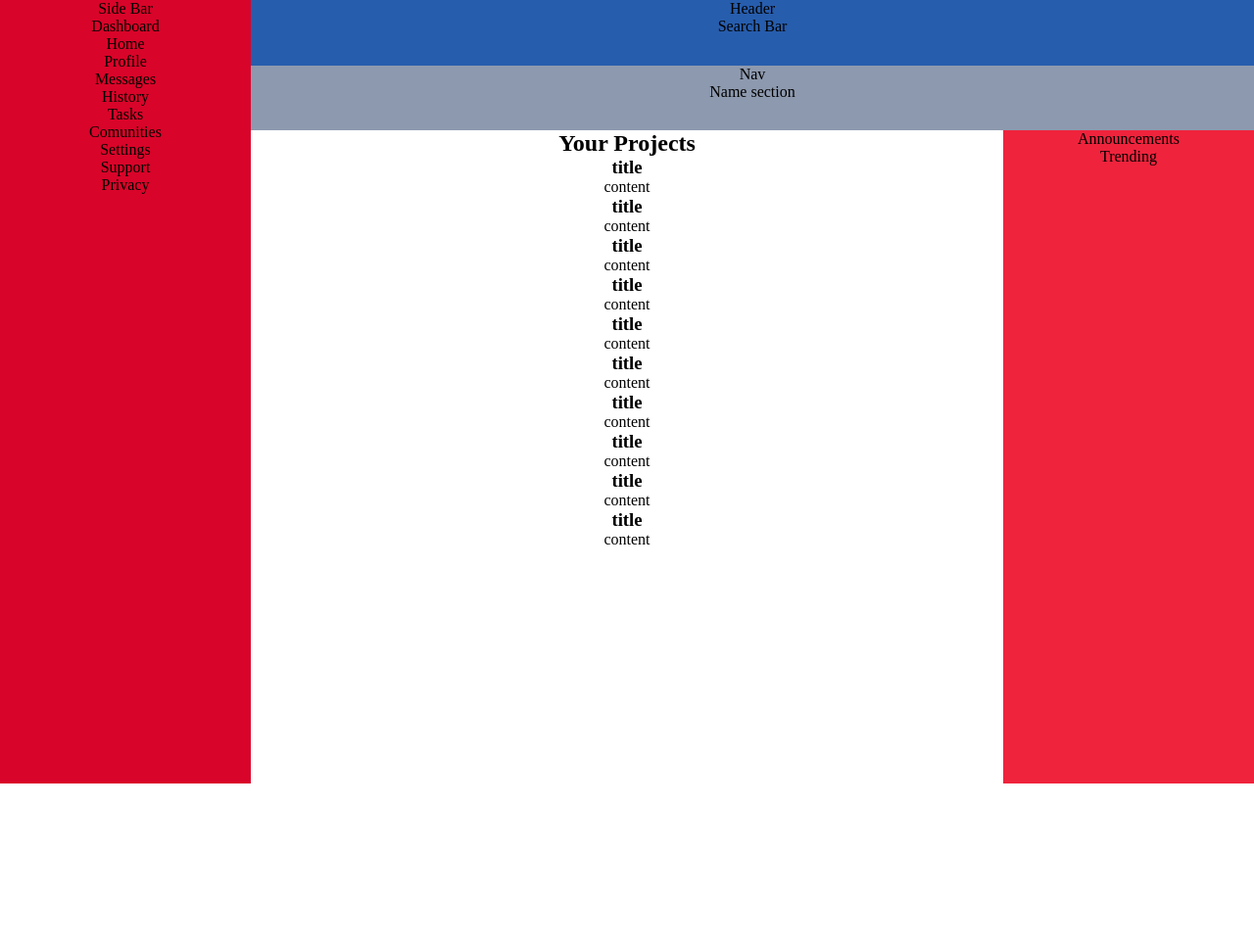
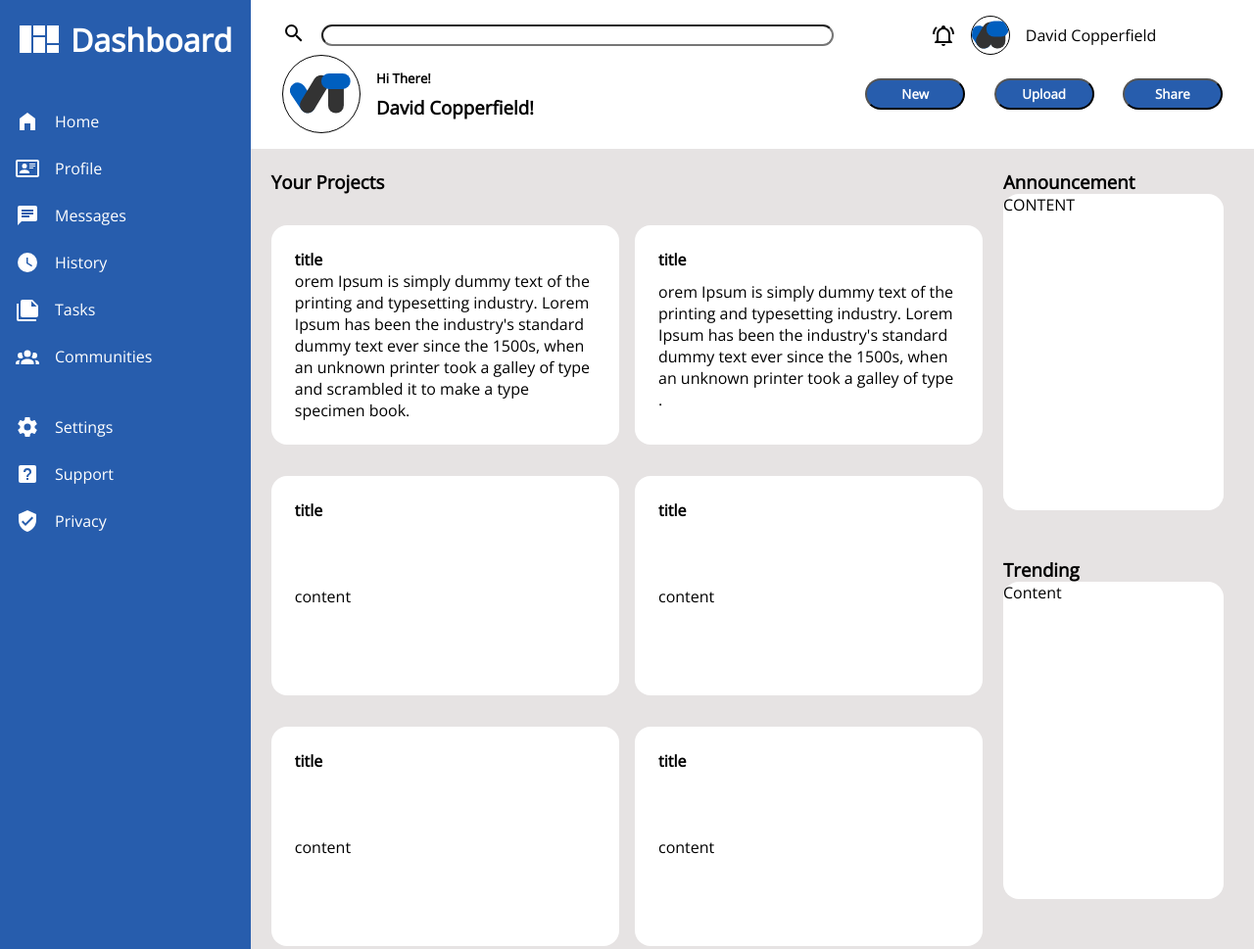
Before and after one commit to ng9891/my-odin-project, a plain HTML site: page js_fullstack/admin_dashboard_page/index.html in a window 1280 px wide. Shown: the top 969 px of the page at 98% size. Before the commit the page ends 800 px from the top, so only its background shows below. Drawn offline with nearby package versions, Linux system fonts and the light colour scheme.

Commit message:
Add initial design without content

```diff
--- a/js_fullstack/admin_dashboard_page/index.html
+++ b/js_fullstack/admin_dashboard_page/index.html
@@ -6,6 +6,9 @@
   <meta http-equiv="X-UA-Compatible" content="IE=edge">
   <meta name="viewport" content="width=device-width, initial-scale=1.0">
   <title>vT's Admin Page</title>
+  <link rel="preconnect" href="https://fonts.googleapis.com">
+  <link rel="preconnect" href="https://fonts.gstatic.com" crossorigin>
+  <link href="https://fonts.googleapis.com/css2?family=Open+Sans&display=swap" rel="stylesheet">
   <link rel="stylesheet" href="style.css">
   <script src="index.js" defer></script>
 </head>
@@ -13,81 +16,117 @@
 <body>
   <div class="container">
     <header>
-      Header
-      <div>Search Bar</div>
+      <div class="search-bar">
+        <label for="search"><img src="./assets/magnify.svg" alt=""></label>
+        <input type="search" name="search" id="search">
+      </div>
+      <div class="profile">
+        <img src="./assets/bell-ring-outline.svg" alt="">
+        <img src="./assets/vtslogo3.svg" alt="">
+        <div class="name">David Copperfield</div>
+      </div>
+      <div class="greeting">
+        <img src="./assets/vtslogo3.svg" alt="">
+        <div>
+          <h5>Hi There!</h5>
+          <h3>David Copperfield!</h3>
+        </div>
+      </div>
+      <div class="action-btn">
+        <button>New</button>
+        <button>Upload</button>
+        <button>Share</button>
+      </div>
     </header>
-    <nav>Nav
-      <div>Name section</div>
-    </nav>
     <div class="sidebar">
-      Side Bar
-      <div>
-        <div>Dashboard</div>
+      <div class="logo">
+        <img src="./assets/view-dashboard-variant.svg" alt="dashboard icon">
+        <h1>Dashboard</h1>
       </div>
       <div>
-        <div>Home</div>
-        <div>Profile</div>
-        <div>Messages</div>
-        <div>History</div>
-        <div>Tasks</div>
-        <div>Comunities</div>
+        <ul>
+          <li>
+            <img src="./assets/home-variant.svg" alt="home icon">
+            Home
+          </li>
+          <li><img src="./assets/card-account-details-outline.svg" alt="profile icon">
+            Profile</li>
+          <li><img src="./assets/message-text.svg" alt="messages icon">
+            Messages</li>
+          <li><img src="./assets/clock.svg" alt="history icon">
+            History</li>
+          <li><img src="./assets/note-multiple.svg" alt="tasks icon">
+            Tasks</li>
+          <li><img src="./assets/account-multiple.svg" alt="Communities icon">
+            Communities</li>
+        </ul>
       </div>
       <div>
-        <div>Settings</div>
-        <div>Support</div>
-        <div>Privacy</div>
+        <ul>
+          <li>
+            <img src="./assets/cog.svg" alt="settings icon">Settings
+          </li>
+          <li>
+            <img src="./assets/help-box.svg" alt="support icon">Support
+          </li>
+          <li>
+            <img src="./assets/shield-check.svg" alt="privacy icon">Privacy
+          </li>
+        </ul>
       </div>
     </div>
     <main>
-      <article>
-        <h2>Your Projects</h2>
       <div class="card-container">
+        <div class="card-header">
+          <h3>Your Projects</h3>
+        </div>
         <div class="card">
-            <h3>title</h3>
+          <h4>title</h4>
+          <div class="content">orem Ipsum is simply dummy text of the printing and typesetting industry. Lorem Ipsum has
+            been the industry's standard dummy text ever since the 1500s, when an unknown printer took a galley of type
+            and scrambled it to make a type specimen book. </div>
+        </div>
+        <div class="card">
+          <h4>title</h4>
+          <div class="content">orem Ipsum is simply dummy text of the printing and typesetting industry. Lorem Ipsum has
+            been the industry's standard dummy text ever since the 1500s, when an unknown printer took a galley of type
+            . </div>
+        </div>
+        <div class="card">
+          <h4>title</h4>
           <div class="content">content</div>
         </div>
         <div class="card">
-            <h3>title</h3>
+          <h4>title</h4>
           <div class="content">content</div>
         </div>
         <div class="card">
-            <h3>title</h3>
+          <h4>title</h4>
           <div class="content">content</div>
         </div>
         <div class="card">
-            <h3>title</h3>
+          <h4>title</h4>
+          <div class="content">content</div>
+        </div>
+        <!-- <div class="card">
+          <h4>title</h4>
           <div class="content">content</div>
         </div>
         <div class="card">
-            <h3>title</h3>
+          <h4>title</h4>
           <div class="content">content</div>
+        </div> -->
       </div>
-          <div class="card">
-            <h3>title</h3>
-            <div class="content">content</div>
-          </div>
-          <div class="card">
-            <h3>title</h3>
-            <div class="content">content</div>
-          </div>
-          <div class="card">
-            <h3>title</h3>
-            <div class="content">content</div>
-          </div>
-          <div class="card">
-            <h3>title</h3>
-            <div class="content">content</div>
-          </div>
-          <div class="card">
-            <h3>title</h3>
-            <div class="content">content</div>
-          </div>
-        </div>
-      </article>
     </main>
     <aside>
-      <div>Announcements</div>
-      <div>Trending</div>
+      <h3>Announcement</h3>
+      <div>
+        CONTENT
+      </div>
+      <h3>Trending</h3>
+      <div>
+        Content
+      </div>
     </aside>
   </div>
 </body>
--- a/js_fullstack/admin_dashboard_page/style.css
+++ b/js_fullstack/admin_dashboard_page/style.css
@@ -2,12 +2,13 @@
   margin: 0;
   padding: 0;
   box-sizing: border-box;
+  font-family: 'Open Sans', sans-serif;
 }
 
 :root.light {
   --color-background-main: white;
   --color-background-secondary: #275dad;
-  --color-background-tertiary: #8d99ae;
+  --color-background-tertiary: rgb(230, 227, 227);
   --color-accent-main: #d90429;
   --color-accent-secondary: #ef233c;
   --color-accent-tertiary: #2b2d42;
@@ -17,67 +18,217 @@
 
 body {
   height: 100vh;
-  text-align: center;
   background-color: var(--color-background-main);
 }
 
-.container{
+.container {
   height: 100%;
   display: grid;
   grid-template-columns: 1fr 3fr 1fr;
-  grid-template-rows: 0.2fr 0.2fr 2fr;
-  grid-template-areas:
-    "sidebar header header"
-    "sidebar nav nav"
-    "sidebar main aside";
+  grid-template-rows: 0.2fr 2fr;
+  grid-template-areas: "sidebar header header" "sidebar main aside";
+
+  --grid-border-radious: 1rem;
+  --grid-container-padding: 1.3rem;
+  --grid-gap: 2rem 1rem;
+  --grid-card-padding: 1.5rem;
+  --h2-margin-bottom: 0.4rem;
 }
 
 header {
-  background: var(--color-background-secondary);
+  background: var(--color-background-main);
   grid-area: header;
+  display: flex;
+  flex-wrap: wrap;
+  padding: 1rem;
 }
 
-nav {
-  background: var(--color-background-tertiary);
-  grid-area: nav;
+header > div {
+  display: flex;
+  align-items: center;
+  padding: 0 1rem;
 }
 
-.sidebar{
-  background: var(--color-accent-main);
-  grid-area: sidebar;
+header > div:nth-child(2n-1) {
+  flex: 1 1 60%;
 }
 
-aside{
-  background: var(--color-accent-secondary);
-  /* background: var(--color-background-main); */
+header .search-bar input {
+  width: 100%;
+  padding-left: 1rem;
+  margin-left: 1rem;
+  border-radius: var(--grid-border-radious);
+}
+
+header .profile {
+  justify-content: center;
+  gap: 1rem;
+  width: 40%;
+}
+
+header .profile img:nth-child(2) {
+  border: 1px solid black;
+  border-radius: 50%;
+  height: 2.5rem;
+  width: 2.5rem;
+}
+
+header .greeting {
+  gap: 1rem;
+}
+
+header .greeting img {
+  border: 1px solid black;
+  border-radius: 50%;
+  height: 5rem;
+  width: 5rem;
+}
+
+header .greeting div {
+  display: flex;
+  flex-direction: column;
+  gap: 0.5rem;
+}
+
+header .action-btn {
+  width: 40%;
+  display: flex;
+  justify-content: space-between;
+}
+
+header .action-btn button {
+  width: max(80px, 28%);
+  height: 2rem;
+  border-radius: var(--grid-border-radious);
+  background-color: var(--color-background-secondary);
+  color: var(--color-font-secondary);
+  font-weight: bold;
+  cursor: pointer;
+}
+
+.sidebar {
+  background: var(--color-background-secondary);
+  grid-area: sidebar;
+  display: grid;
+  align-content: start;
+  gap: 1rem;
+  color: var(--color-font-secondary);
+}
+
+.sidebar > div {
+  padding: 1rem;
+}
+
+.sidebar ul {
+  display: flex;
+  flex-direction: column;
+  gap: 1.5rem;
+}
+
+.sidebar .logo {
+  display: flex;
+  flex-direction: row;
+  align-items: center;
+  gap: 0.5rem;
+}
+
+.sidebar .logo img {
+  cursor: pointer;
+  height: 3rem;
+  filter: invert(1);
+}
+
+.sidebar li {
+  list-style: none;
+  cursor: pointer;
+  display: flex;
+  align-items: center;
+  gap: 1rem;
+}
+
+.sidebar li img {
+  height: 1.5rem;
+  cursor: pointer;
+  filter: invert(1);
+}
+
+aside {
   grid-area: aside;
+  display: flex;
+  flex-direction: column;
+  padding: var(--grid-container-padding);
+  padding-right: calc(var(--grid-container-padding) *1.5);
+  padding-left: 0;
+  background: var(--color-background-tertiary);
+}
+
+aside > div {
+  flex: 1;
+  background: var(--color-background-main);
+  display: grid;
+  border-radius: var(--grid-border-radious);
+  margin-bottom: 3rem;
 }
 
 main {
-  /* background: var(--color-background-main); */
   grid-area: main;
+  height: 100%;
+  background: var(--color-background-tertiary);
+  padding: var(--grid-container-padding);
 }
 
-article {
-  background: var(--color-background-main);
-  height: 100%;
+.card-container {
+  display: grid;
+  grid-template-columns: repeat(auto-fit, minmax(300px, 1fr));
+  grid-template-rows: auto 1fr 1fr;
+  gap: var(--grid-gap);
+  grid-auto-rows: 1fr;
 }
 
-@media only screen and (max-width: 550px) {
+.card-header {
+  grid-column: 1 / -1;
+}
+
+.card-container > div:not(.card-header) {
+  background-color: var(--color-background-main);
+  border-radius: var(--grid-border-radious);
+  padding: var(--grid-card-padding);
+  display: grid;
+}
+
+@media only screen and (max-width: 850px) {
   .container {
     grid-template-columns: 1fr;
-    grid-template-rows: 0.4fr 0.4fr 1fr 2fr;
-    grid-template-areas:
-      "header"
-      "nav"
-      "aside"
-      "main";
+    grid-template-rows: 0.4fr 1fr 2fr;
+    grid-template-areas: "header" "aside" "main";
   }
 
-  .sidebar{
-    display: block;
+  .sidebar {
+    display: none;
     position: absolute;
     height: 100%;
     /* width: 100%; */
   }
+
+  aside {
+    padding: var(--grid-container-padding);
+  }
+
+  aside > div {
+    margin-bottom: 1rem;
+  }
 }
+
+@media only screen and (max-width: 450px) {
+  header > div {
+    padding: 0;
+  }
+  header .profile .name {
+    display: none;
+  }
+
+  header .action-btn {
+    margin-top: 1rem;
+    width: 100%;
+  }
+}
```
Also changed, not shown: js_fullstack/admin_dashboard_page/assets/vtslogo3.svg (added). Lines whose indentation alone changed are shown as unchanged.
